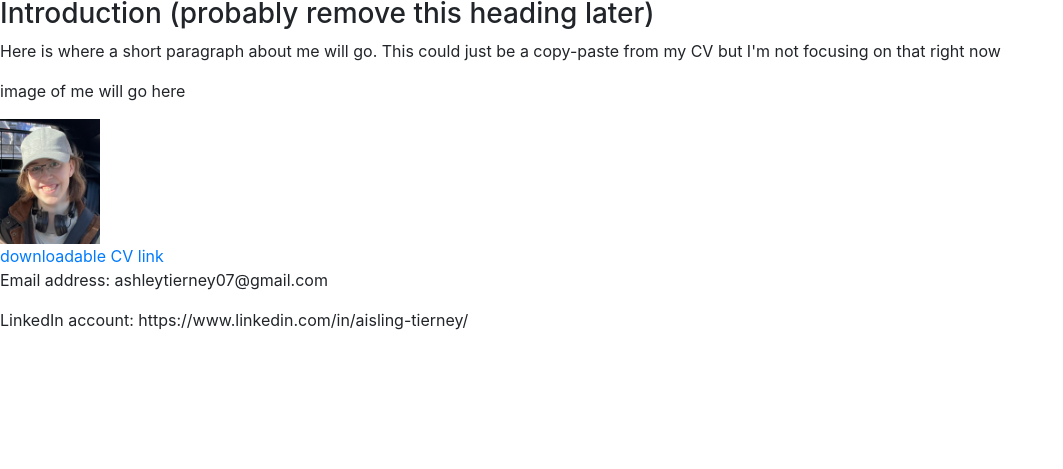
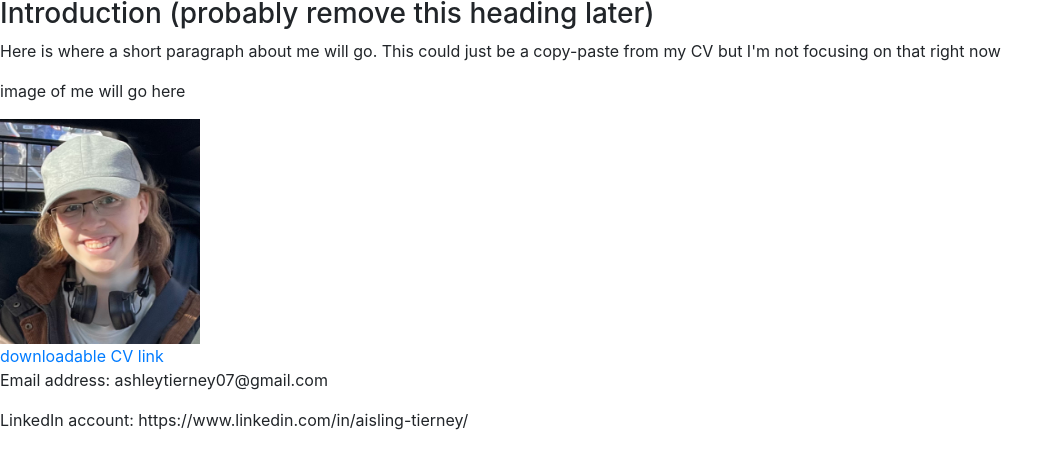
Before and after one commit to Ashley110/Ashley110.github.io, a plain HTML site: page index.html in a window 1280 px wide. Shown: the part 101-570 px from the top of the page, without its empty margins (0-1063 px from the left). Drawn offline with nearby package versions, Linux system fonts and the light colour scheme.

Commit message:
resized image

```diff
--- a/index.html
+++ b/index.html
@@ -37,7 +37,7 @@
 
             <section>
                 <p>image of me will go here</p>
-                <img src="IMG_3603 2.jpeg" width = "100" height = "125">
+                <img src="IMG_3603 2.jpeg" width = "200" height = "225">
             </section>
 
             <section>
```
